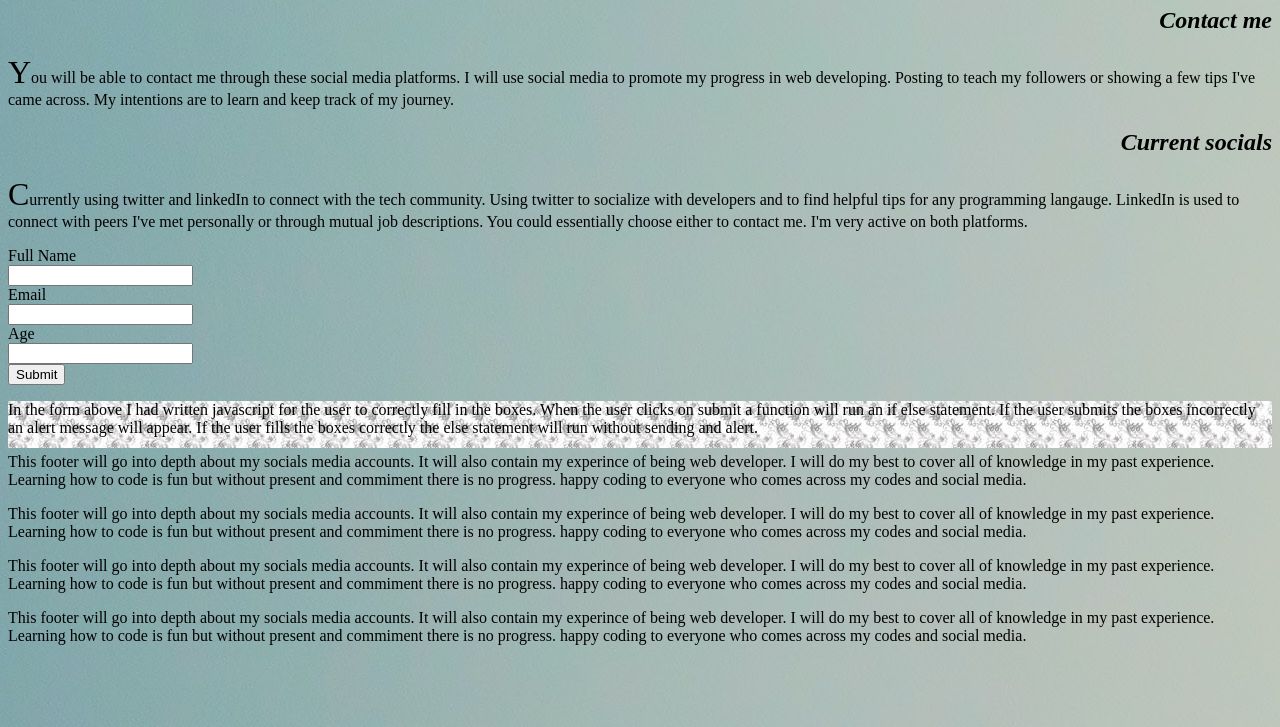
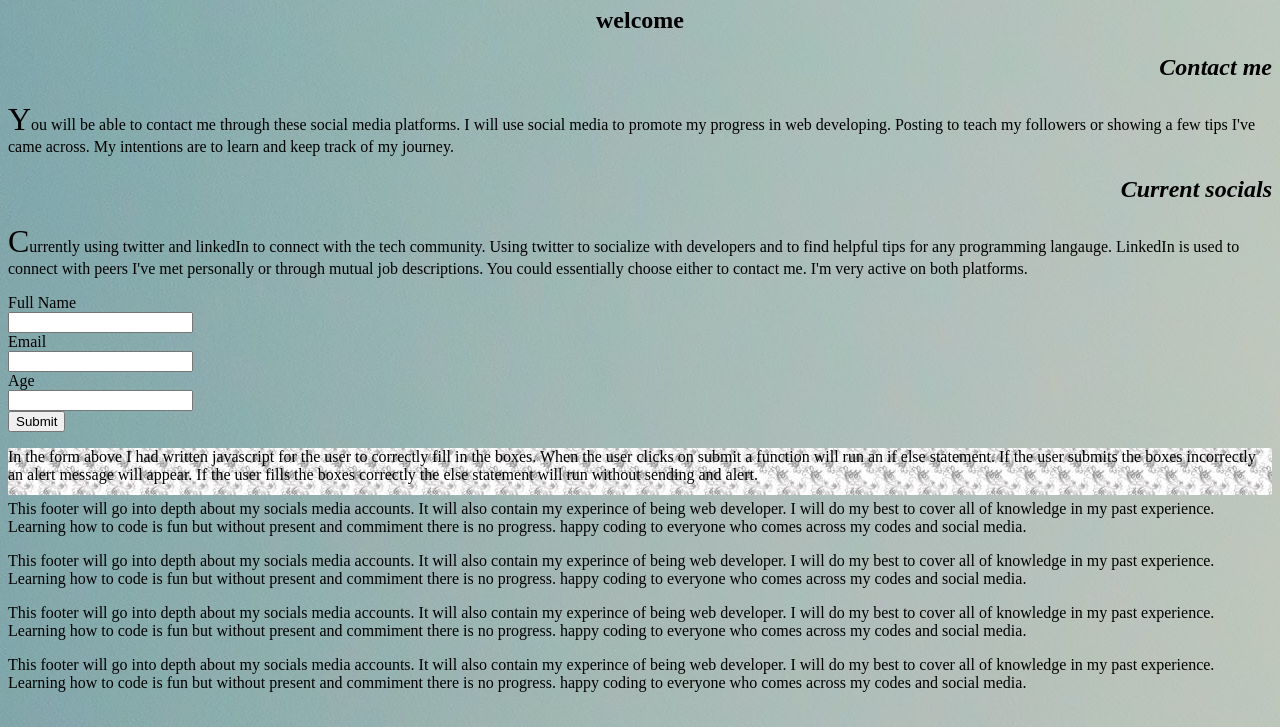
Before and after one commit to sebastianr415/sebastianr415.github.io, a plain HTML site: page hw5.html in a window 1280 px wide. Shown: the part 73-800 px from the top of the page. Drawn offline with Linux system fonts and the light colour scheme.

Commit message:
added heading tag

```diff
--- a/hw5.html
+++ b/hw5.html
@@ -11,6 +11,7 @@
         <h1 style="text-align:center;">Socials</h1>
     </header>
     <section>
+        <h2 style = "text-align: center;">welcome</h2>
         <article>
         <h2 style="text-align:right; font-style:italic;">Contact me</h2>
             <p>
@@ -30,7 +31,7 @@
         </article>
     </section>
 
-        <script type = "text/javascript">
+        <script>
     function validate(){
     if ((document.contactform.fullname.value=="") || (document.contactform.webmail.value=="")){
         alert("You must fill in all of the required fields!")
```
